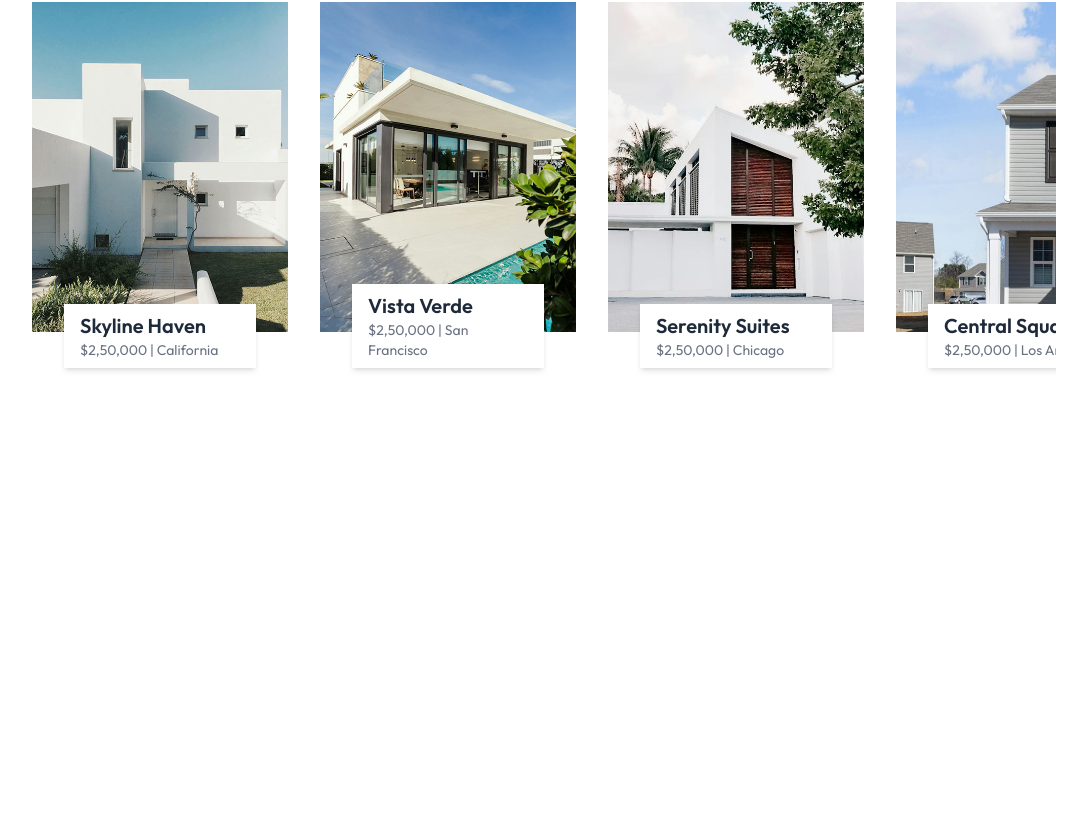
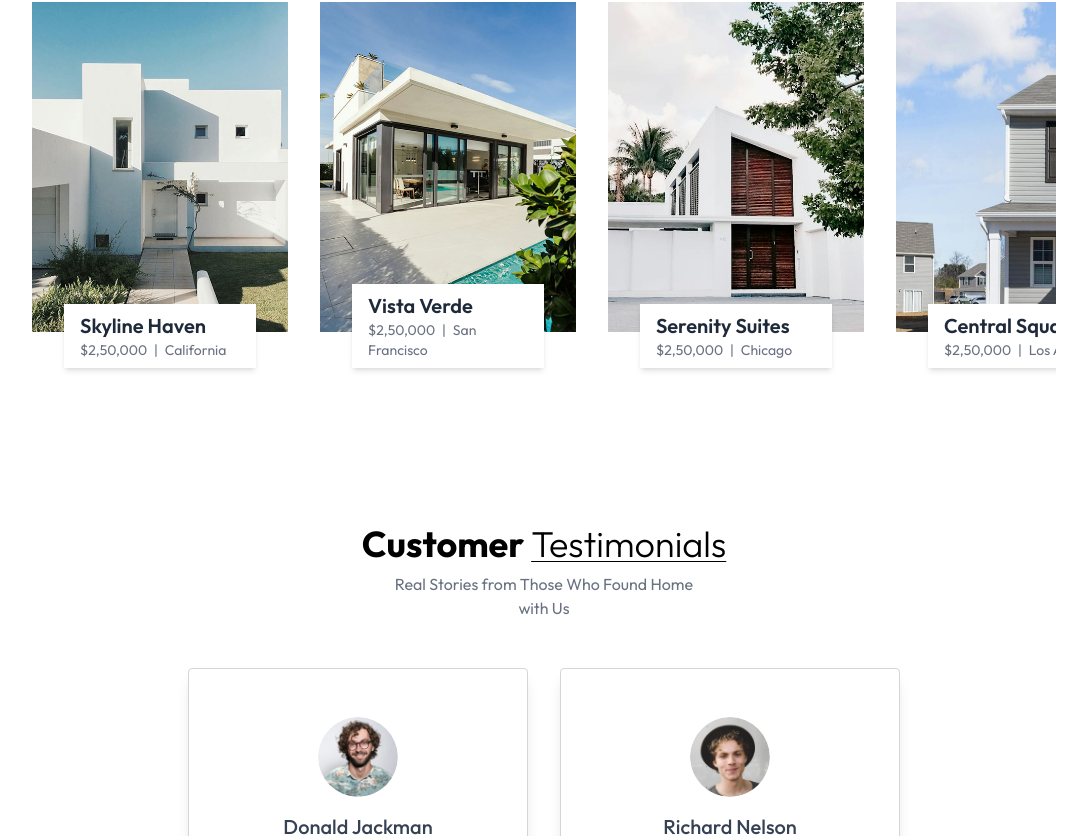
Before and after one commit to roysreejan/ESTATE, a React (Vite) app: page / in a window 1280 px wide. Shown: the part 1964-2800 px from the top of the page, without its empty margins (96-1183 px from the left). Before the commit the page ends 2448 px from the top, so only its background shows below. Built offline with nearby package versions, Linux system fonts and the light colour scheme.

Commit message:
Projects Section added

```diff
--- a/index.html
+++ b/index.html
@@ -1,5 +1,5 @@
 <!doctype html>
-<html lang="en">
+<html lang="en" class="scroll-smooth">
   <head>
     <meta charset="UTF-8" />
     <link rel="icon" type="image/svg+xml" href="/favicon.svg" />
--- a/src/App.jsx
+++ b/src/App.jsx
@@ -2,6 +2,7 @@
 import Header from "./components/Header";
 import About from "./components/About";
 import Projects from "./components/Projects";
+import Testimonials from "./components/Testimonials";
 
 const App = () => {
   return (
@@ -9,6 +10,7 @@
       <Header />
       <About />
       <Projects />
+      <Testimonials />
     </div>
   );
 };
--- a/src/components/Navbar.jsx
+++ b/src/components/Navbar.jsx
@@ -3,6 +3,7 @@
 
 const Navbar = () => {
   const [showMobileMenu, setShowMobileMenu] = useState(false);
+  const [isScrolled, setIsScrolled] = useState(false);
 
   useEffect(() => {
     if (showMobileMenu) {
@@ -15,8 +16,26 @@
     };
   }, [showMobileMenu]);
 
+  useEffect(() => {
+    const handleScroll = () => {
+      if (window.scrollY > 900) {
+        setIsScrolled(true);
+      } else {
+        setIsScrolled(false);
+      }
+    };
+
+    window.addEventListener("scroll", handleScroll);
+    return () => window.removeEventListener("scroll", handleScroll);
+  }, []);
+
   return (
-    <div className="absolute top-0 left-0 w-full z-10">
+    <div
+      className={`top-0 left-0 w-full z-10 fixed transition-colors duration-300 ${
+        isScrolled ? "bg-[#4C4D58]" : "bg-transparent"
+      }`}
+    >
+      {" "}
       <div className="container mx-auto flex justify-between items-center py-4 px-6 md:px-20 lg:px-32 bg-transparent">
         <img src={assets.logo} alt="" />
         <ul className="hidden md:flex gap-7 text-white">
--- a/src/components/Projects.jsx
+++ b/src/components/Projects.jsx
@@ -82,7 +82,7 @@
                     {project.title}
                   </h2>
                   <p className="text-gray-500 text-sm">
-                    {project.price} <span>|</span> {project.location}
+                    {project.price} <span className="px-1">|</span> {project.location}
                   </p>
                 </div>
               </div>
--- /dev/null
+++ b/src/components/Testimonials.jsx
@@ -0,0 +1,48 @@
+import React from "react";
+import { assets, testimonialsData } from "../assets/assets";
+
+const Testimonials = () => {
+  return (
+    <div
+      className="container mx-auto py-10 lg:px-32 w-full overflow-hidden"
+      id="Testimonials"
+    >
+      <h1 className="text-2xl sm:text-4xl font-bold mb-2 text-center">
+        Customer{" "}
+        <span className="underline underline-offset-4 decoration-1 under font-light">
+          Testimonials
+        </span>
+      </h1>
+      <p className="text-center text-gray-500 mb-12 max-w-80 mx-auto">
+        Real Stories from Those Who Found Home with Us
+      </p>
+
+      <div className="flex flex-wrap justify-center gap-8">
+        {testimonialsData.map((testimonial, index) => (
+          <div
+            key={index}
+            className="max-w-[340px] border border-gray-300 shadow-lg rounded px-8 py-12 text-center"
+          >
+            <img
+              className="w-20 h-20 rounded-full mx-auto mb-4"
+              src={testimonial.image}
+              alt={testimonial.alt}
+            />
+            <h2 className="text-xl text-gray-700 font-medium">
+              {testimonial.name}
+            </h2>
+            <p className="text-gray-500 mb-4 text-sm">{testimonial.title}</p>
+            <div className="flex justify-center gap-1 text-red-500 mb-4">
+              {Array.from({ length: testimonial.rating }, (item, index) => (
+                <img key={index} src={assets.star_icon} alt="" />
+              ))}
+            </div>
+            <p className="text-gray-600">{testimonial.text}</p>
+          </div>
+        ))}
+      </div>
+    </div>
+  );
+};
+
+export default Testimonials;
```
